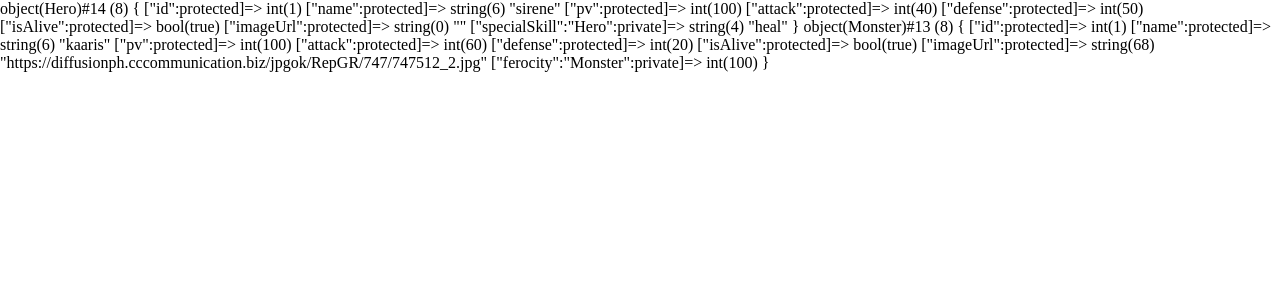
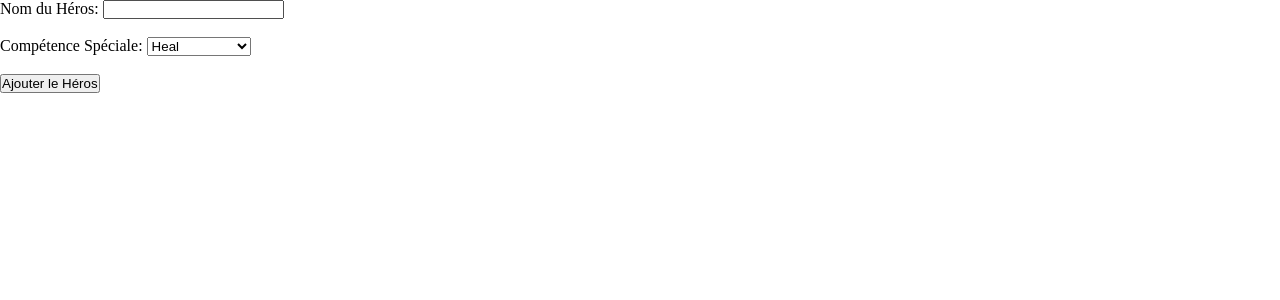
Before and after one commit to Trapo6x7/fightgame, a PHP site: page /public/home.php in a window 1280 px wide. Shown: the top 300 px of the page. Run offline with PHP 8.4, Linux system fonts and the light colour scheme.

Commit message:
FIXED : BUG

```diff
--- a/public/home.php
+++ b/public/home.php
@@ -6,18 +6,22 @@ $heroRepo = new HeroRepository;
 $monsterRepo = new MonsterRepository;
 $fightManager = new FightsManager;
 
-
-
-$monsterKaaris= new Monster(1, "kaaris", 60, 20, "https://diffusionph.cccommunication.biz/jpgok/RepGR/747/747512_2.jpg", 100);
-$kaarisInser = $monsterRepo->insert($monsterKaaris);
-
-$hero= new Hero(1, "sirene", 40, 50, "", "heal");
-$heroInser = $heroRepo->insert($hero);
-var_dump($hero, $monsterKaaris);
-
-
 ?>
 
+<section>
+<form action="../src/process/add_hero.php" method="POST">
+    <label for="name">Nom du Héros:</label>
+    <input type="text" id="name" name="name" required><br><br>
+
+    <label for="specialSkill">Compétence Spéciale:</label>
+    <select id="specialSkill" name="specialSkill" required>
+        <option value="heal">Heal</option>
+        <option value="buff_attack">Buff d'attaque</option>
+    </select><br><br>
+
+    <input type="submit" value="Ajouter le Héros">
+</form>
+</section>
 <!-- $fightManager->displayHero() -->
 
 <?php
--- a/src/Entities/Character.php
+++ b/src/Entities/Character.php
@@ -1,7 +1,6 @@
 <?php
 
 abstract class Character {
-
     protected int $id;
     protected string $name;
     protected int $pv;
@@ -10,16 +9,14 @@ abstract class Character {
     protected bool $isAlive;
     protected string $imageUrl;
 
-
-    public function __construct(int $id, string $name, int $attack, int $defense, string $imageUrl, int $pv = 100, bool $isAlive = true)
+    public function __construct(string $name,int $pv, int $attack, int $defense, string $imageUrl, bool $isAlive = true,string $specialSkill = '')
     {
-        $this->id = $id;
         $this->name = $name;
-        $this->pv = $pv;
         $this->attack = $attack;
         $this->defense = $defense;
-        $this->isAlive =$this->pv > 0;
         $this->imageUrl = $imageUrl;
+        $this->pv = max(0, $pv);
+        $this->isAlive = $this->pv > 0;
     }
 
     public function getId(): int
@@ -27,6 +24,13 @@ abstract class Character {
         return $this->id;
     }
 
+
+    public function setId($id)
+    {
+        $this->id = $id;
+
+        return $this;
+    }
 
     public function getName(): string
     {
@@ -89,4 +93,6 @@ abstract class Character {
     {
         return $this->imageUrl;
     }
+
+
 }
--- a/src/Entities/Hero.php
+++ b/src/Entities/Hero.php
@@ -1,19 +1,31 @@
 <?php
 
-final class Hero extends Character
+class Hero extends Character
 {
     private string $specialSkill;
 
-    public function __construct(int $id, string $name, int $attack, int $defense, string $imageUrl, string $specialSkill, int $pv = 100, bool $isAlive = true)
+    public function __construct(string $name, string $specialSkill, int $pv = 100, int $attack = 50, int $defense = 20, string $imageUrl = "https://i.pinimg.com/736x/74/aa/81/74aa81e3a2526bdbce75fdacfba7a043.jpg",  bool $isAlive = true)
     {
-        // Appel au constructeur de la classe parente (Character)
-        parent::__construct($id, $name, $attack, $defense, $imageUrl, $pv, $isAlive);
+        // Appel du constructeur parent avec les arguments appropriés
+        parent::__construct($name, $pv,  $attack, $defense, $imageUrl, $isAlive, $specialSkill);
+        $this->specialSkill = $specialSkill; // Initialisation du skill spécial
+    }
 
-        // Initialisation de la compétence spéciale
-        $this->specialSkill = $specialSkill;
-    }
     public function getSpecialSkill(): string
     {
         return $this->specialSkill;
     }
+
+    public function useSpecialSkill(): void
+    {
+        if ($this->specialSkill === "buff_attack") {
+            if ($this->attack < 65) {
+                $this->attack = $this->attack + $this->attack * 0.3;
+            }
+        } else if ($this->specialSkill === "heal") {
+            if ($this->pv < 100) {
+                $this->pv += 30;
+            }
+        }
+    }
 }
--- a/src/Entities/Monster.php
+++ b/src/Entities/Monster.php
@@ -1,12 +1,12 @@
 <?php
 
-final class Monster extends Character
-{
+class Monster extends Character {
     private int $ferocity;
 
-    public function __construct(int $id, string $name, int $attack, int $defense, string $imageUrl, int $ferocity, int $pv = 100, bool $isAlive = true)
+    public function __construct(string $name, int $pv, int $attack, int $defense, string $imageUrl, int $ferocity, bool $isAlive = true)
     {
-        parent::__construct($id, $name, $attack, $defense, $imageUrl, $ferocity, $pv, $isAlive);
+        // Appel du constructeur parent avec les arguments appropriés
+        parent::__construct($name, $pv ,$attack, $defense, $imageUrl, $isAlive);
         $this->ferocity = $ferocity;
     }
 
--- a/src/Managers/FightsManager.php
+++ b/src/Managers/FightsManager.php
@@ -31,6 +31,12 @@ class FightsManager
                         <input type="submit" value="selectionner le personnage"></input>
                     </form>
                 <?php endforeach ?>
+            </section>
+            <section>
+                <form action="./home.php" method="post">
+
+                <!-- https://i.pinimg.com/736x/74/aa/81/74aa81e3a2526bdbce75fdacfba7a043.jpg -->
+                </form>
             </section>
         </main>
 
--- a/src/Mappers/MonsterMapper.php
+++ b/src/Mappers/MonsterMapper.php
@@ -6,13 +6,12 @@ class MonsterMapper implements MapperInterface
     public static function mapToObject(array $data): Monster
     {
         return new Monster(
-            $data['id'],
             $data['name'],
+            $data['pv'],
             $data['attack'],
             $data['defense'],
-            $data['type'],
-            $data['pv'],
             $data['is_alive'],
+            $data['ferocity'],
         );
     }
 }
--- a/src/Repositories/HeroRepository.php
+++ b/src/Repositories/HeroRepository.php
@@ -41,26 +41,32 @@ final class HeroRepository extends AbstractRepository
 
     public function insert(Hero $hero): ?int
     {
-        $sql = "INSERT INTO hero (id, name, pv, attack, defense, is_alive, image_url, special_skill)
-                VALUES (:id, :name, :pv, :attack, :defense, :is_alive, :image_url, :special_skill);";
+        $sql = "INSERT INTO hero (name, attack, defense, pv, is_alive, image_url, special_skill)
+                VALUES (:name, :attack, :defense, :pv, :is_alive, :image_url, :special_skill)";
 
         try {
             $stmt = $this->pdo->prepare($sql);
 
-            $stmt->bindValue(':id', $hero->getId(), PDO::PARAM_INT);
+            // Bind des paramètres
             $stmt->bindValue(':name', $hero->getName(), PDO::PARAM_STR);
-            $stmt->bindValue(':pv', $hero->getPv(), PDO::PARAM_INT);
             $stmt->bindValue(':attack', $hero->getAttack(), PDO::PARAM_INT);
             $stmt->bindValue(':defense', $hero->getDefense(), PDO::PARAM_INT);
+            $stmt->bindValue(':pv', $hero->getPv(), PDO::PARAM_INT);
             $stmt->bindValue(':is_alive', $hero->getIsAlive(), PDO::PARAM_BOOL);
             $stmt->bindValue(':image_url', $hero->getImageUrl(), PDO::PARAM_STR);
             $stmt->bindValue(':special_skill', $hero->getSpecialSkill(), PDO::PARAM_STR);
 
+            // Exécution de la requête
             $stmt->execute();
 
-            return (int) $this->pdo->lastInsertId();
+            // Récupérer l'ID généré après l'insertion
+            $heroId = $this->pdo->lastInsertId();
+
+
+            // Retourner l'ID du héros inséré
+            return $heroId;
         } catch (PDOException $error) {
-            echo "Erreur lors de la requête : " . $error->getMessage();
+            echo "Erreur lors de l'insertion du héros : " . $error->getMessage();
             return null;
         }
     }
--- a/src/Repositories/MonsterRepository.php
+++ b/src/Repositories/MonsterRepository.php
@@ -41,13 +41,15 @@ final class MonsterRepository extends AbstractRepository
 
     public function insert(Monster $monster): ?int
     {
-        $sql = "INSERT INTO monster (id, name, pv, attack, defense, is_alive, image_url, ferocity)
-                VALUES (:id, :name, :pv, :attack, :defense, :is_alive, :image_url, :ferocity);";
+
+        var_dump($monster);
+
+        $sql = "INSERT INTO monster ( name, pv, attack, defense, is_alive, image_url, ferocity)
+                VALUES ( :name, :pv, :attack, :defense, :is_alive, :image_url, :ferocity);";
 
         try {
             $stmt = $this->pdo->prepare($sql);
 
-            $stmt->bindValue(':id', $monster->getId(), PDO::PARAM_INT);
             $stmt->bindValue(':name', $monster->getName(), PDO::PARAM_STR);
             $stmt->bindValue(':pv', $monster->getPv(), PDO::PARAM_INT);
             $stmt->bindValue(':attack', $monster->getAttack(), PDO::PARAM_INT);
@@ -58,7 +60,10 @@ final class MonsterRepository extends AbstractRepository
 
             $stmt->execute();
 
-            return (int) $this->pdo->lastInsertId();
+            $monsterId = $this->pdo->lastInsertId();
+
+            return $monsterId;
+
         } catch (PDOException $error) {
             echo "Erreur lors de la requête : " . $error->getMessage();
             return null;
```
Also changed, not shown: public/fight.php (+7 -13 lines), src/process/add_hero.php (added, +32 -0 lines).
